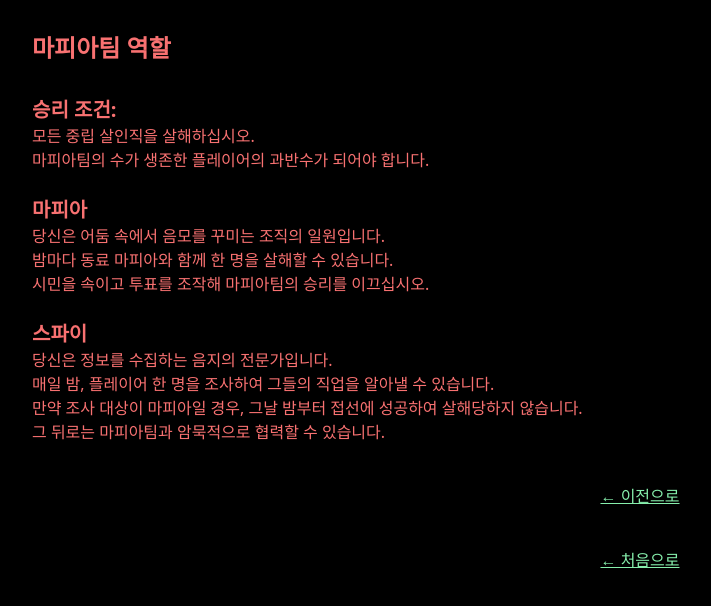
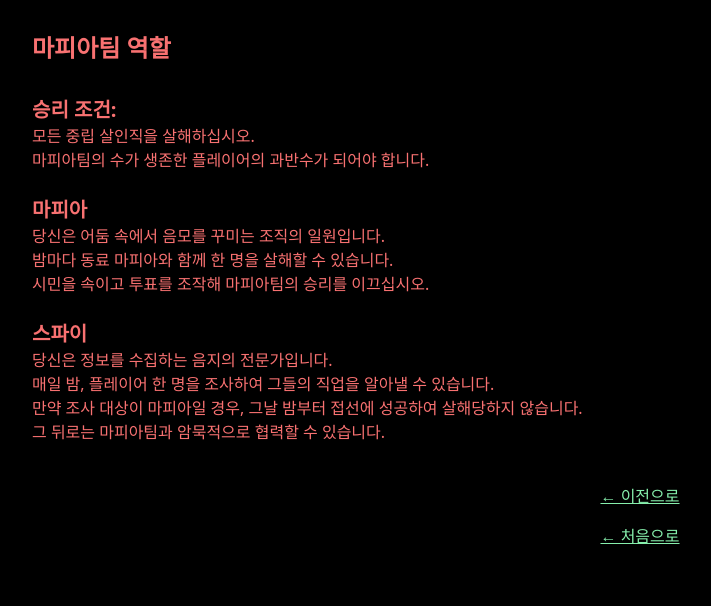
Before and after one commit to kuro793/Midnight-Mafia, a React (Vite) app: page /Midnight-Mafia/roles/mafia in a window 1280 px wide. Shown: the top 606 px of the page, without its empty margins (0-711 px from the left). Built offline with nearby package versions, Linux system fonts and the light colour scheme.

Commit message:
MafiaTeam.jsx 세부조정

```diff
--- a/src/pages/roles/MafiaTeam.jsx
+++ b/src/pages/roles/MafiaTeam.jsx
@@ -37,7 +37,7 @@
       <div className="text-center mt-10">
         <Link to="/roles/" className="text-green-300 underline">← 이전으로</Link>
       </div>
-      <div className="text-center mt-10">
+      <div className="text-center mt-4">
         <Link to="/" className="text-green-300 underline">← 처음으로</Link>
       </div>
     </div>
```
